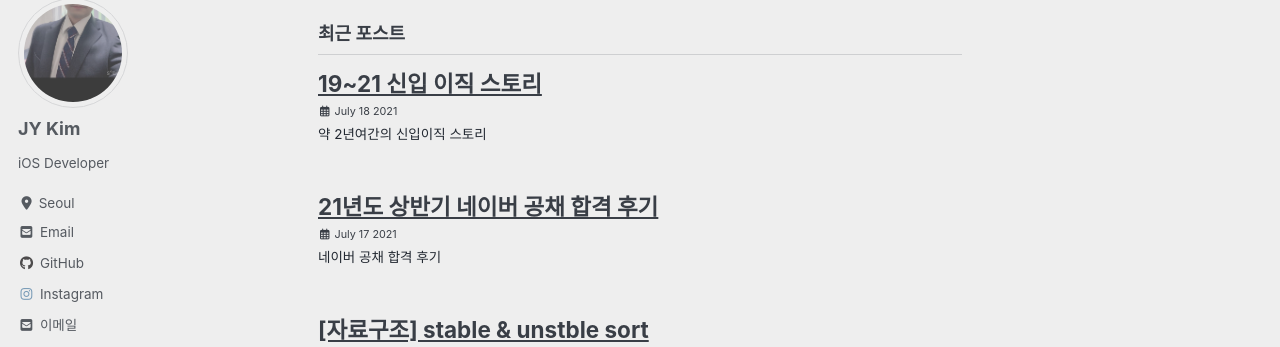
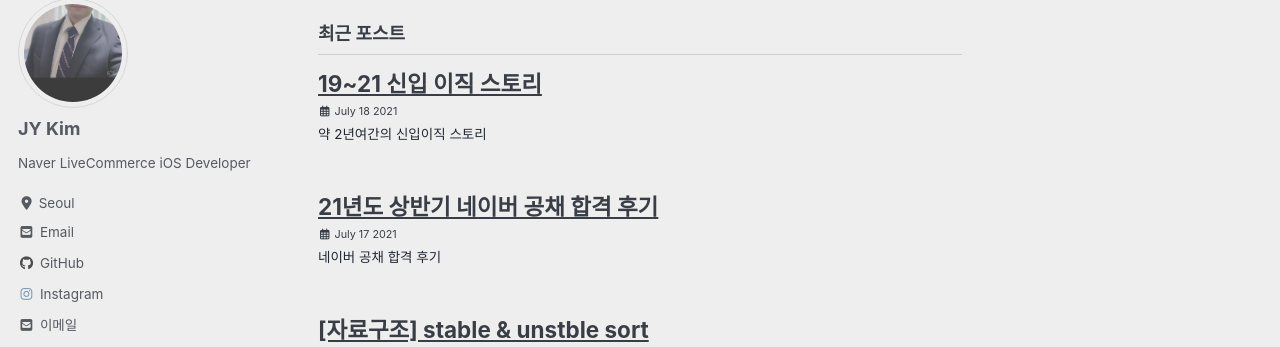
Before and after one commit to JooYoung1121/JooYoung1121.github.io, a Jekyll site: the page built from index.html, in a window 1280 px wide. Shown: the part 84-431 px from the top of the page. Built offline with Jekyll 4.4.1, drawn with Linux system fonts in a browser that asks for light colours; cached includes are drawn as plain includes; nearby versions of some CDN libraries; the list of posts is cut into pages by our own code.

Commit message:
Update _config.yml

```diff
--- a/_config.yml
+++ b/_config.yml
@@ -95,7 +95,7 @@ analytics:
 author:
   name             : "JY Kim"
   avatar           : "/assets/images/JY/내사진.jpg" # path of avatar image, e.g. "/assets/images/bio-photo.jpg"
-  bio              : "iOS Developer"
+  bio              : "Naver LiveCommerce iOS Developer"
   location         : "Seoul"
   email            : "rlawndud7@nate.com"
   links:
```
